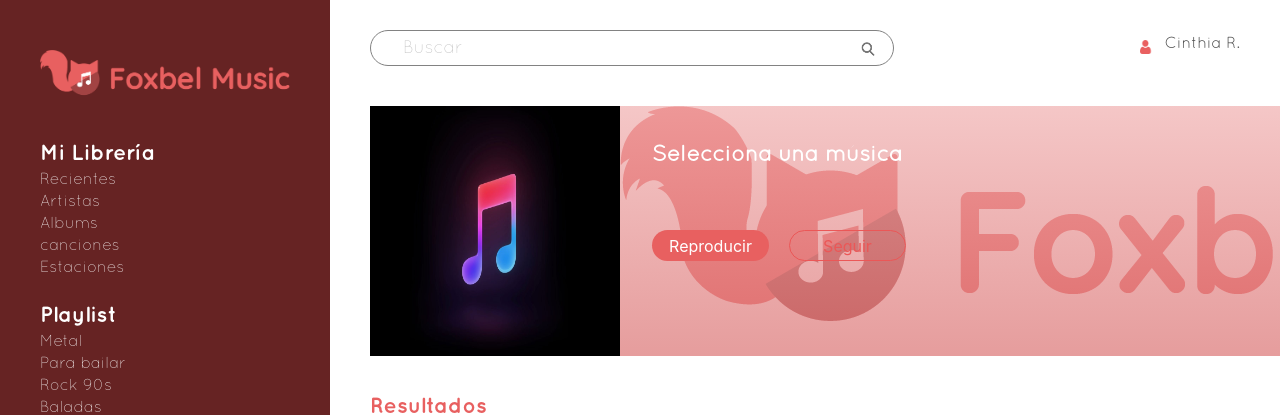
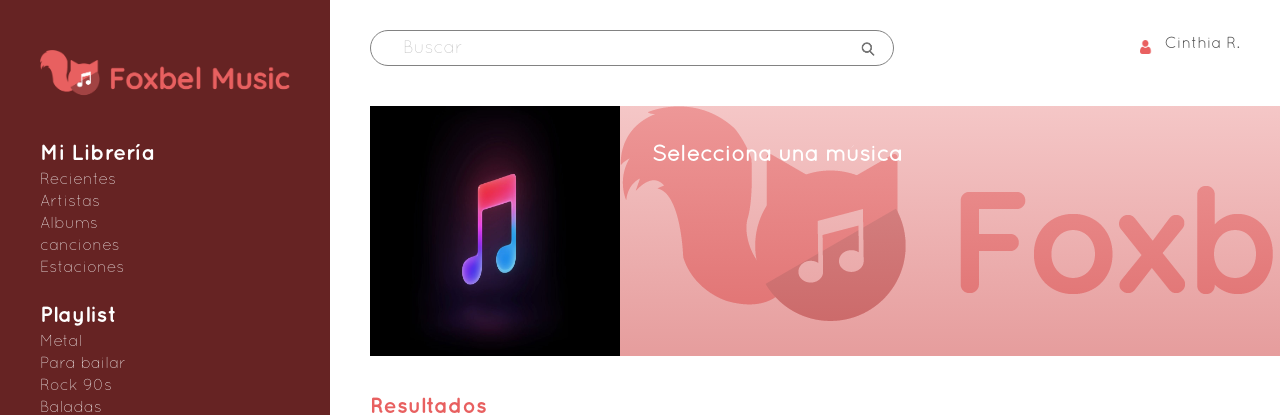
Before and after one commit to CinthiaRS24/foxbel-music, a React (Create React App) app: page / in a window 1280 px wide. Shown: the top 415 px of the page. Built offline with nearby package versions, Linux system fonts and the light colour scheme; no server answers.

Commit message:
improve styles in MusicDetail

```diff
--- a/src/componentes/MusicDetail.js
+++ b/src/componentes/MusicDetail.js
@@ -14,10 +14,16 @@ export default function MusicDetail () {
                 <h3 className={s.artistName}>{trackSelected.artist? trackSelected.artist : artistDefault}</h3>
                 <h3 className={s.info1}>{trackSelected.artist? `Lo mejor de ${trackSelected.artist}` : null}</h3>
                 <h3 className={s.info2}>{trackSelected.artist? `${trackSelected.artist} (Tottenham, Londres, Inglaterra, 5 de mayo de 1988), conocida simplemente como Adele, es una cantante, compositora y multinstrumentista británica.` : null}</h3>
-                <div className={s.divButtons}>
-                    <button className={s.btn1}>Reproducir</button>
-                    <button className={s.btn2}>Seguir</button>
-                </div>
+                {
+                    trackSelected.artist?
+                        <div className={s.divButtons}>
+                            <button className={s.btn1}>Reproducir</button>
+                            <button className={s.btn2}>Seguir</button>
+                        </div>
+                    :
+                        null
+                }
+
             </div>
         </div>
     )
```
